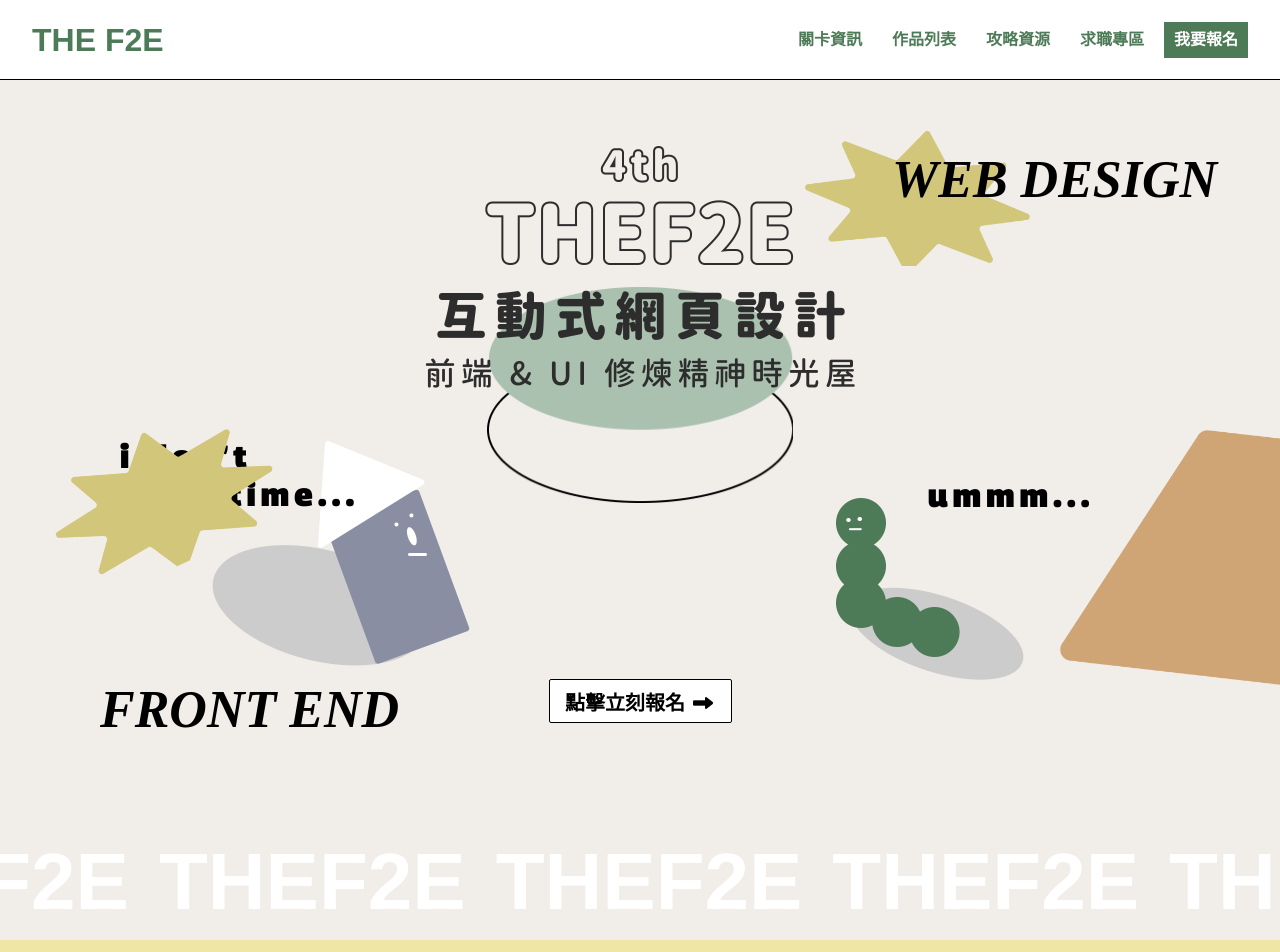
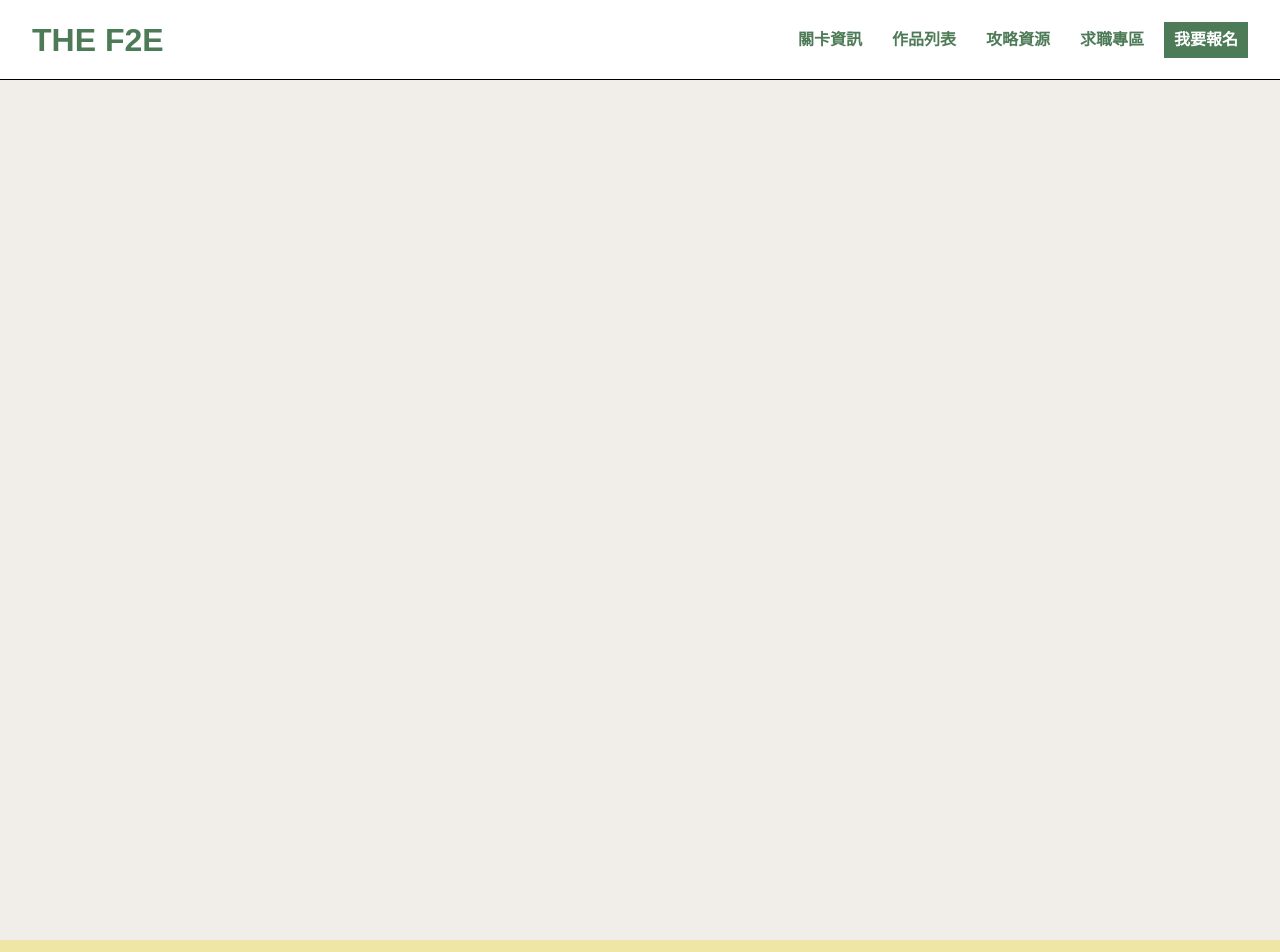
Before and after one commit to CoryZong/theF2E_week1, a React (Vite) app: page /#/ in a window 1280 px wide. Shown: the top 952 px of the page. Built offline with nearby package versions, Linux system fonts and the light colour scheme; a web font is replaced by a local one.

Commit message:
test: gitHub page 測試

```diff
--- a/src/page/homepage/index.jsx
+++ b/src/page/homepage/index.jsx
@@ -7,9 +7,9 @@ import { HomepageFooter } from "./component/HomepageFooter";
 export default () => {
   return (
     <div className="homepage">
-      <HomepageTitle />
-      <HomepageBody />
-      <HomepageFooter />
+      {/*<HomepageTitle />*/}
+      {/*<HomepageBody />*/}
+      {/*<HomepageFooter />*/}
     </div>
   );
 };
```
